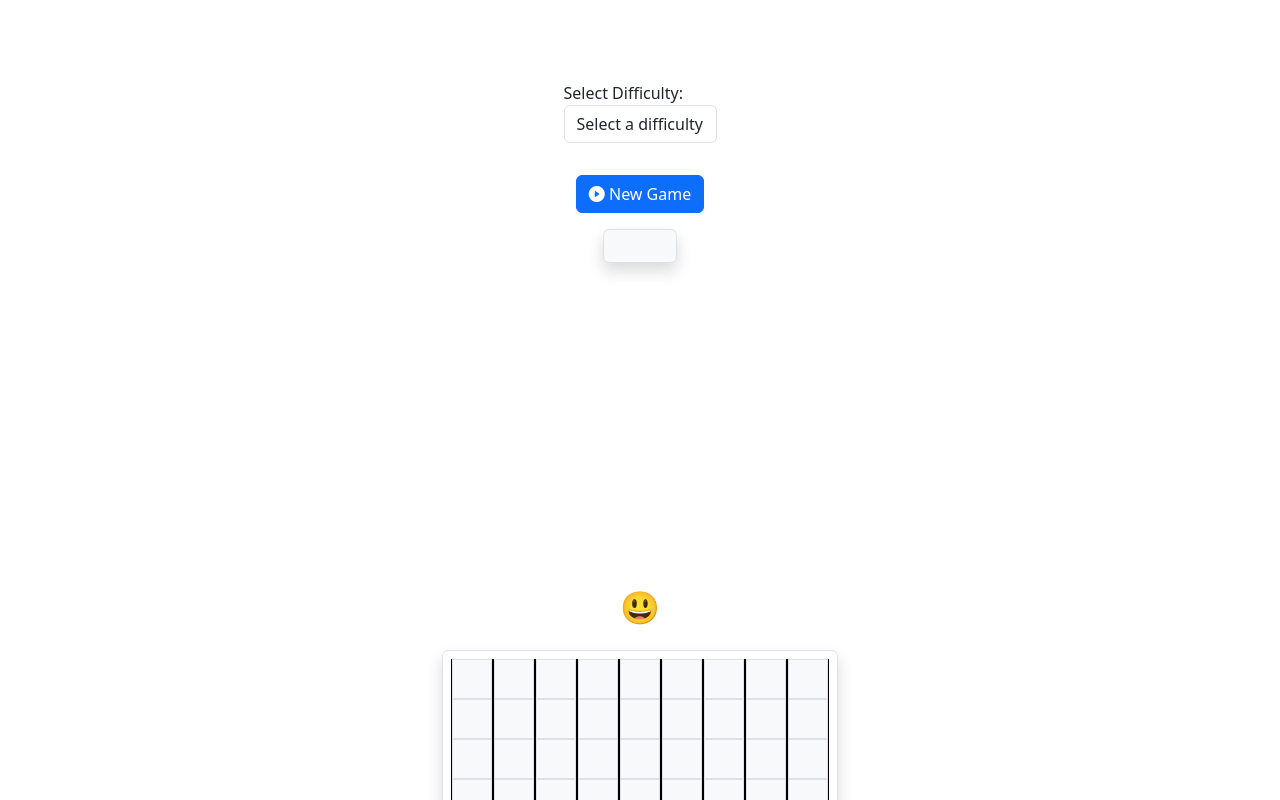
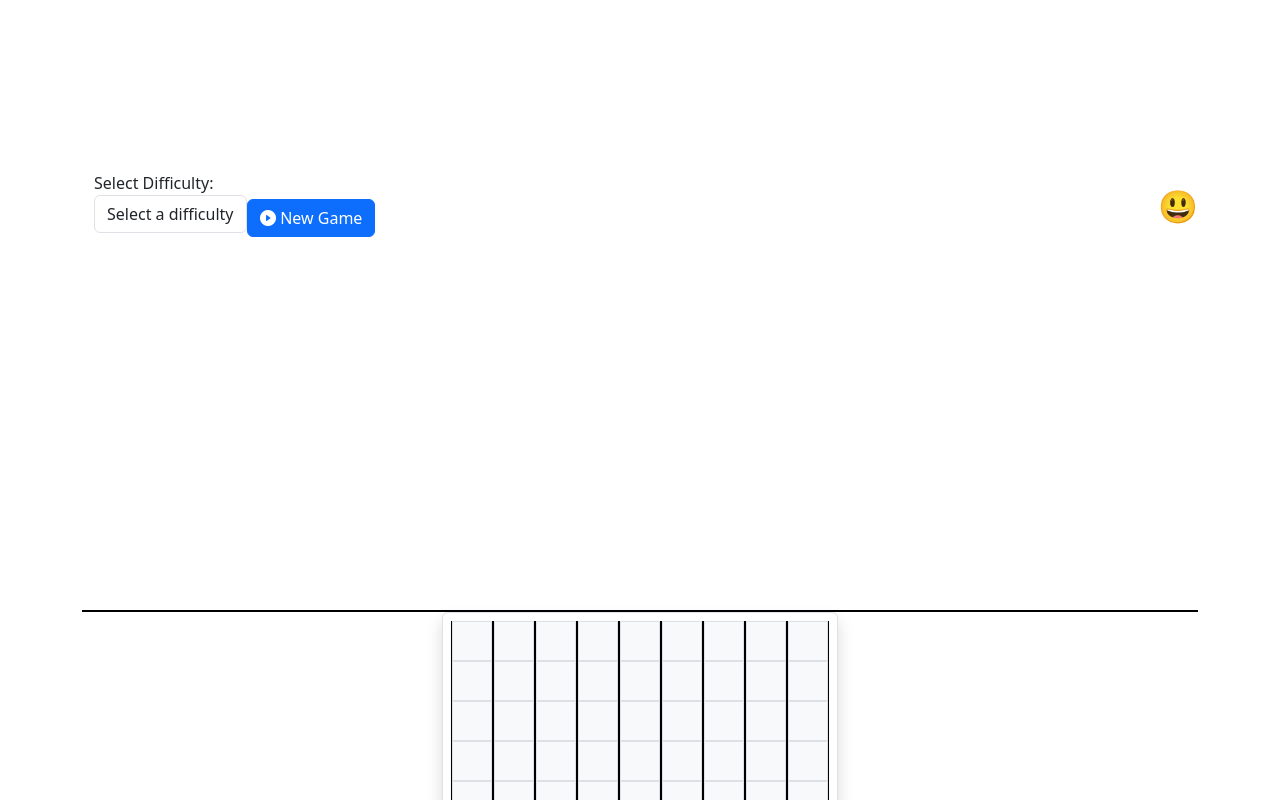
Before and after one commit to rafasdiass/campo-minado, an Angular app: page / in a window 1280 px wide. Shown: the top 800 px of the page. Built offline with nearby package versions, Linux system fonts and the light colour scheme.

Commit message:
correcao2

```diff
--- a/src/app/board/board/board.component.html
+++ b/src/app/board/board/board.component.html
@@ -1,8 +1,10 @@
 <div class="container vh-100 d-flex flex-column align-items-center justify-content-center">
-    <app-control></app-control> <!-- ControlComponent -->
+    <div class="d-flex justify-content-between align-items-center w-100">
+      <app-control></app-control> <!-- ControlComponent -->
+      <div class="game-status my-3">
+        <h2>{{ getEmoji() }}</h2>
+      </div>
 
-    <div class="game-status my-3">
-      <h2>{{ getEmoji() }}</h2>
     </div>
 
     <div class="board border rounded shadow p-2">
--- a/src/app/board/board/board.component.scss
+++ b/src/app/board/board/board.component.scss
@@ -1,5 +1,18 @@
-/* app.component.scss */
 .container {
+    display: flex;
+    flex-direction: column;
+    align-items: center;
+    justify-content: center;
+    height: 100vh;
+
+    .d-flex {
+      display: flex;
+      justify-content: space-between;
+      align-items: center;
+      width: 100%;
+      border-bottom: 2px solid #000; // Esta linha adicionará uma borda na parte inferior
+    }
+
     .game-status {
       .bi {
         font-size: 2rem;
@@ -12,6 +25,8 @@
       grid-template-columns: repeat(auto-fill, minmax(40px, 1fr));
       justify-items: center;
       grid-gap: 0px;
+    //   margin-top: 20px; // Adicionei uma margem superior para separar a parte superior do tabuleiro do jogo
+
       .row {
         .col {
           display: flex;
@@ -20,6 +35,7 @@
           height: 40px;
           border: 1px solid #000;
           background-color: #eee;
+
           .bi {
             font-size: 1.5rem;
           }
--- a/src/app/control/control/control.component.html
+++ b/src/app/control/control/control.component.html
@@ -1,5 +1,5 @@
-<div class="container d-flex flex-column align-items-center justify-content-center vh-100">
-    <div class="form-group">
+<div class="container d-flex align-items-center justify-content-center vh-100">
+    <div class="form-group mr-3">
       <label for="difficulty">Select Difficulty: </label>
       <select [(ngModel)]="selectedDifficulty" (change)="setDifficulty()" class="form-control" id="difficulty">
         <option value="" selected disabled>Select a difficulty</option>
@@ -9,13 +9,10 @@
       </select>
     </div>
 
-    <div class="mt-3">
+    <div class="mt-3 mr-3">
       <button (click)="newGame()" class="btn btn-primary">
         <i class="bi bi-play-circle-fill"></i> New Game
       </button>
     </div>
 
-    <div class="board mt-3 border rounded shadow bg-light">
-      <!-- Here goes the board logic -->
-    </div>
-  </div>
+     </div>
```
